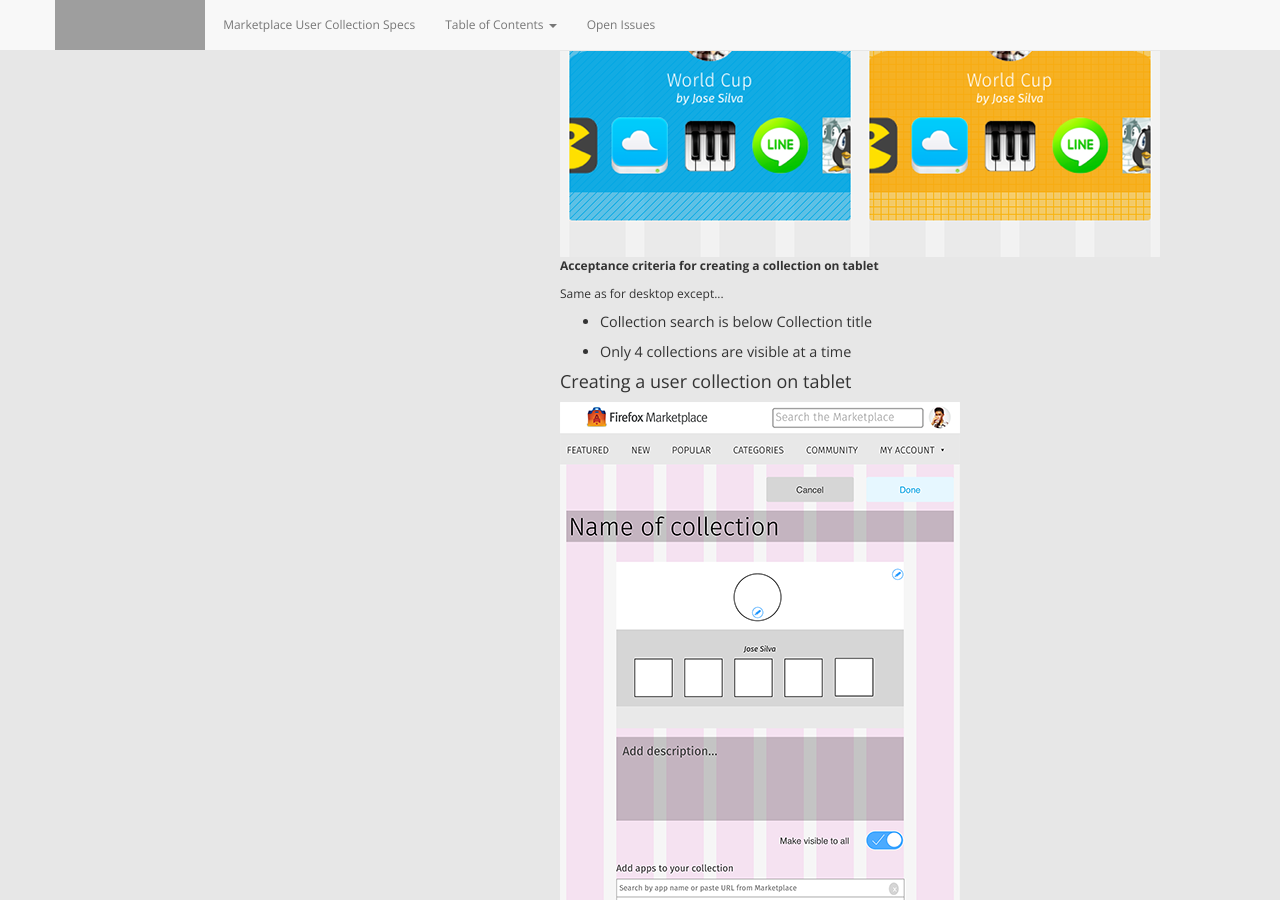
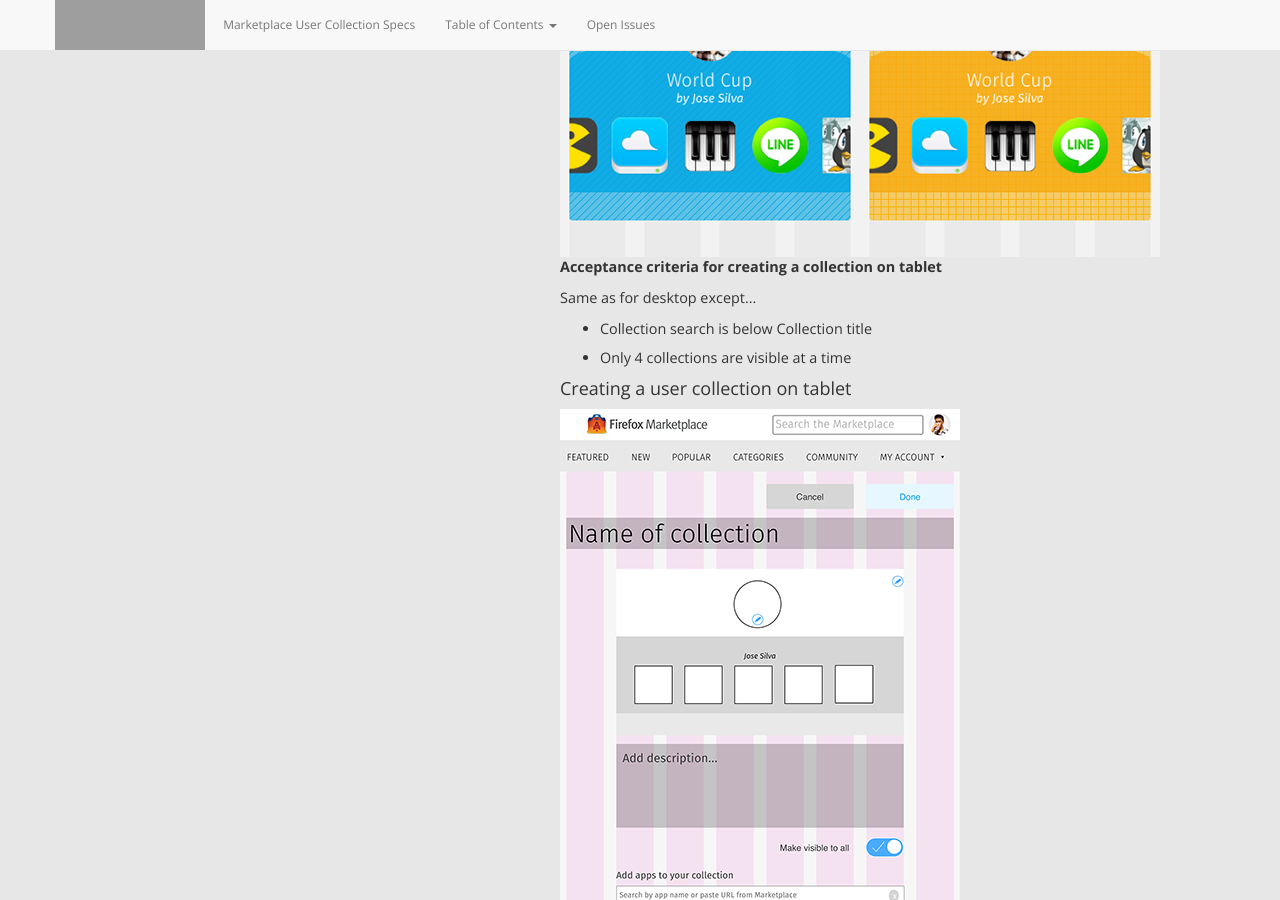
Before and after one commit to mhanratty/marketplaceux-usercollections, a Jekyll site: the page built from projectSpecsTablet.html, in a window 1280 px wide and 900 px high, scrolled down 652 px. Built offline with Jekyll 4.4.1, drawn with Linux system fonts in a browser that asks for light colours; nearby versions of some CDN libraries; grey boxes are pictures that could not be loaded.

Commit message:
Fixed formatting for Tablet specs

```diff
--- a/projectSpecsTablet.html
+++ b/projectSpecsTablet.html
@@ -19,9 +19,9 @@
 
     <a name="collectionscreentablet"><img src="http://mhanratty.github.io/marketplaceux-usercollections/img/usercollections_collectionscreentablet.png" alt="he can see so much more" title="" /></a>
 
-    <p><strong>Acceptance criteria for creating a collection on tablet</strong></p>
+    <p class="longText"><strong>Acceptance criteria for creating a collection on tablet</strong></p>
 
-    <p>Same as for desktop except...</p>
+    <p class="longText">Same as for desktop except...</p>
 
     <ul class="longText">
     <li>Collection search is below Collection title</li>
@@ -32,9 +32,9 @@
 
     <a name="collectioncreatetablet"><img src="http://mhanratty.github.io/marketplaceux-usercollections/img/usercollections_collectioncreatetablet.png" alt="he can see so much more" title="" /></a>
 
-    <p><strong>Acceptance criteria for creating a collection on tablet</strong></p>
+    <p class="longText"><strong>Acceptance criteria for creating a collection on tablet</strong></p>
 
-    <p>Same as for desktop except...</p>
+    <p class="longText">Same as for desktop except...</p>
 
     <ul class="longText">
       <li>"Cancel" and "Done" should appear above the name of the collection.</li>
@@ -46,9 +46,9 @@
 
     <a name="collectionviewtablet"><img src="http://mhanratty.github.io/marketplaceux-usercollections/img/usercollections_collectionviewtablet.png" alt="he can see so much more" title="" /></a>
 
-    <p><strong>Acceptance criteria for viewing a collection on tablet</strong></p>
+    <p class="longText"><strong>Acceptance criteria for viewing a collection on tablet</strong></p>
 
-    <p>Same as for desktop except...</p>
+    <p class="longText">Same as for desktop except...</p>
 
     <ul class="longText">
       <li>"Edit" button should appear above the name of the collection.</li>
@@ -60,9 +60,9 @@
 
     <a name="collectionedittablet"><img src="http://mhanratty.github.io/marketplaceux-usercollections/img/usercollections_collectionedittablet.png" alt="he can see so much more" title="" /></a>
 
-    <p><strong>Acceptance criteria for editing a collection on tablet</strong></p>
+    <p class="longText"><strong>Acceptance criteria for editing a collection on tablet</strong></p>
 
-    <p>Same as for desktop except...</p>
+    <p class="longText">Same as for desktop except...</p>
 
     <ul class="longText">
       <li>"Delete collection" and "Done" should appear above the name of the collection.</li>
@@ -73,9 +73,9 @@
     <h4>Community screen on tablet</h4>
 
     <a name="communityscreentablet"><img src="http://mhanratty.github.io/marketplaceux-usercollections/img/usercollections_communityscreentablet.png" alt="he can see so much more" title="" /></a>
-    <p><strong>Acceptance criteria for community screen on tablet</strong></p>
+    <p class="longText"><strong>Acceptance criteria for community screen on tablet</strong></p>
 
-    <p>Same as for desktop except...</p>
+    <p class="longText">Same as for desktop except...</p>
 
     <ul class="longText">
       <li>Only 4 collections are shown at a time.</li>
```
